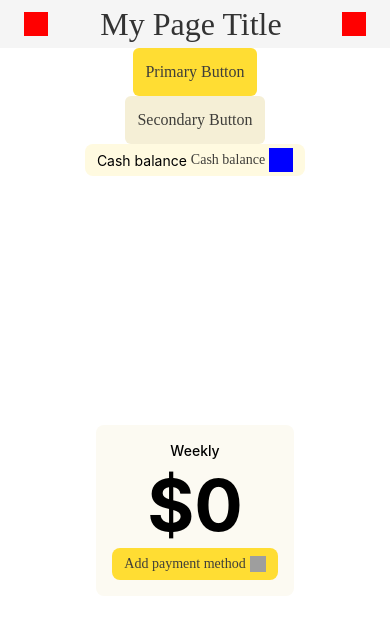
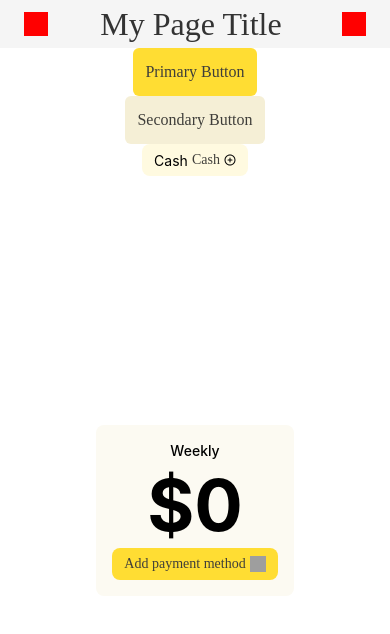
Before and after one commit to yeroar/block-pilot, a React Native app: screen / in a window 390 px wide. Shown: the top 634 px of the page. Built offline with nearby package versions, Linux system fonts and the light colour scheme; grey boxes are pictures that could not be loaded.

Commit message:
FWButton  & ActionTile[+Icon] simplified label props

```diff
--- a/App.js
+++ b/App.js
@@ -5,6 +5,7 @@ import FWButton from "./cc-components/Button/FWButton";
 import ActionTile from "./cc-components/ActionTile/ActionTile";
 import FoldPageViewHeader from "./cc-components/FoldPageViewHeader/FoldPageViewHeader";
 import CurrencyInput from "./cc-components/CurrencyInput/CurrencyInput";
+import { PlusCircleIcon } from "./assets/BlueSkyIcons/PlusCircleIcon";
 
 export default function App() {
   return (
@@ -23,7 +24,6 @@ export default function App() {
           backgroundColor="#f5f5f5"
           titleColor="#333"
         />
-
         {/* FWButton examples */}
         <FWButton
           label="Primary Button"
@@ -35,15 +35,12 @@ export default function App() {
           variant="secondary"
           onPress={() => console.log("Secondary Button Pressed")}
         />
-
         {/* ActionTile example */}
         <ActionTile
           selected={false}
-          trailingSlot={
-            <View style={{ width: 24, height: 24, backgroundColor: "blue" }} />
-          }
+          trailingSlot={<PlusCircleIcon width={12} height={12} />}
         >
-          Cash balance
+          Cash
         </ActionTile>
 
         {/* CurrencyInput example */}
--- a/cc-components/ActionTile/ActionTile.figma.tsx
+++ b/cc-components/ActionTile/ActionTile.figma.tsx
@@ -29,11 +29,11 @@ figma.connect(
     example: (props) => {
       return (
         <ActionTile
+          label={props.label}
           selected={props.selected}
           leadingSlot={props.leadingIcon}
           trailingSlot={props.trailingIcon}
         >
-          {props.label}
         </ActionTile>
       );
     },
--- a/cc-components/ActionTile/ActionTile.tsx
+++ b/cc-components/ActionTile/ActionTile.tsx
@@ -32,8 +32,7 @@ export default function ActionTile({
   textStyle,
   ...rest
 }: ActionTileProps) {
-  // Automatically enable trailingIcon if trailingSlot is defined
-  const hasTrailingIcon = trailingIcon || !!trailingSlot;
+  // trailingSlot is rendered directly if provided
 
   const backgroundColor =
     selected === false
@@ -59,7 +58,7 @@ export default function ActionTile({
   return (
     <TouchableOpacity onPress={onPress} style={style} {...rest}>
       <View style={[styles.container, { backgroundColor }]}>
-        {leadingIcon && (leadingSlot || <MinimalIcon name="default-leading" size={16} />)}
+        {leadingSlot}
         {label ? (
           <FoldText type="body-sm-bold-v2" style={textStyle}>
             {label}
@@ -72,7 +71,7 @@ export default function ActionTile({
             {children}
           </FoldText>
         )}
-        {hasTrailingIcon && (trailingSlot || <MinimalIcon name="default-trailing" size={16} />)}
+        {trailingSlot}
       </View>
     </TouchableOpacity>
   );
--- a/cc-components/Button/FWButton.figma.tsx
+++ b/cc-components/Button/FWButton.figma.tsx
@@ -26,12 +26,12 @@ figma.connect(
     },
     example: (props) => (
       <FWButton
+      label={props.label}
       variant={props.variant}
       disabled={props.disabled}
       onPress={() => {
-
       }}
-    >{props.label} {/* Render label as children */}
+    >
     </FWButton>
     ),
   },
--- a/cc-components/Button/FWButton.tsx
+++ b/cc-components/Button/FWButton.tsx
@@ -40,14 +40,13 @@ const TOKENS = {
 };
 
 interface FWButtonProps {
-  children?: React.ReactNode; // Add children as an optional prop
   label?: string;
   onPress: () => void;
   disabled?: boolean;
-  variant?: 'primary' | 'secondary'; // Add the variant prop
-  loading?: boolean; // Loading state
-  style?: ViewStyle; // Custom styles for the button
-  textStyle?: TextStyle; // Custom styles for the text
+  variant?: 'primary' | 'secondary';
+  loading?: boolean;
+  style?: ViewStyle;
+  textStyle?: TextStyle;
 }
 
 const styles = StyleSheet.create({
@@ -59,14 +58,13 @@ const styles = StyleSheet.create({
 });
 
 const FWButton = ({
-  children,
   label = 'Fold button',
   onPress,
   disabled = false,
   variant = 'primary',
   loading = false,
-  style, // Custom button styles
-  textStyle, // Custom text styles
+  style,
+  textStyle,
 }: FWButtonProps) => {
   const getBackgroundColor = () => {
     if (disabled) return TOKENS.colors.disabled;
@@ -104,13 +102,14 @@ const FWButton = ({
         <ActivityIndicator size="small" color={getTextColor()} />
       ) : (
         <FoldText
-          type="button-lrg-v2" // Use a single default type for button text
+          type="button-lrg-v2"
           style={[
-            { color: getTextColor() }, // Default text color
-            textStyle, // Apply custom text styles
+            { color: getTextColor() },
+            textStyle,
           ]}
-          children={label || children} // Explicitly pass children prop
-        />
+        >
+          {label}
+        </FoldText>
       )}
     </Pressable>
   );
--- a/package.json
+++ b/package.json
@@ -14,7 +14,8 @@
     "expo-status-bar": "~2.2.3",
     "react": "19.0.0",
     "react-native": "0.79.5",
-    "react-native-safe-area-context": "5.4.0"
+    "react-native-safe-area-context": "5.4.0",
+    "react-native-svg": "15.11.2"
   },
   "devDependencies": {
     "@babel/core": "^7.20.0",
```
Also changed, not shown: 1 other file (tests, documents, lock files or other folders).
